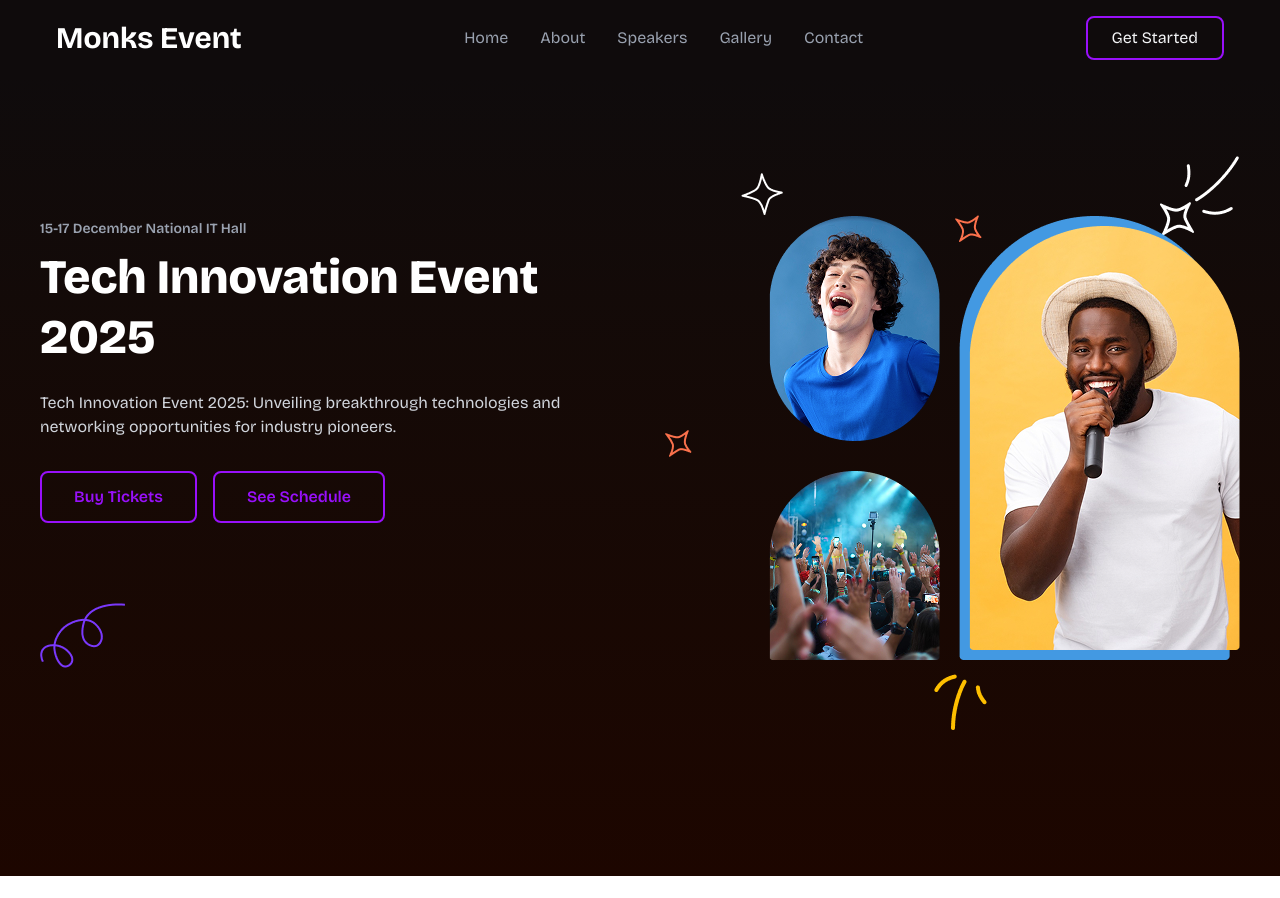
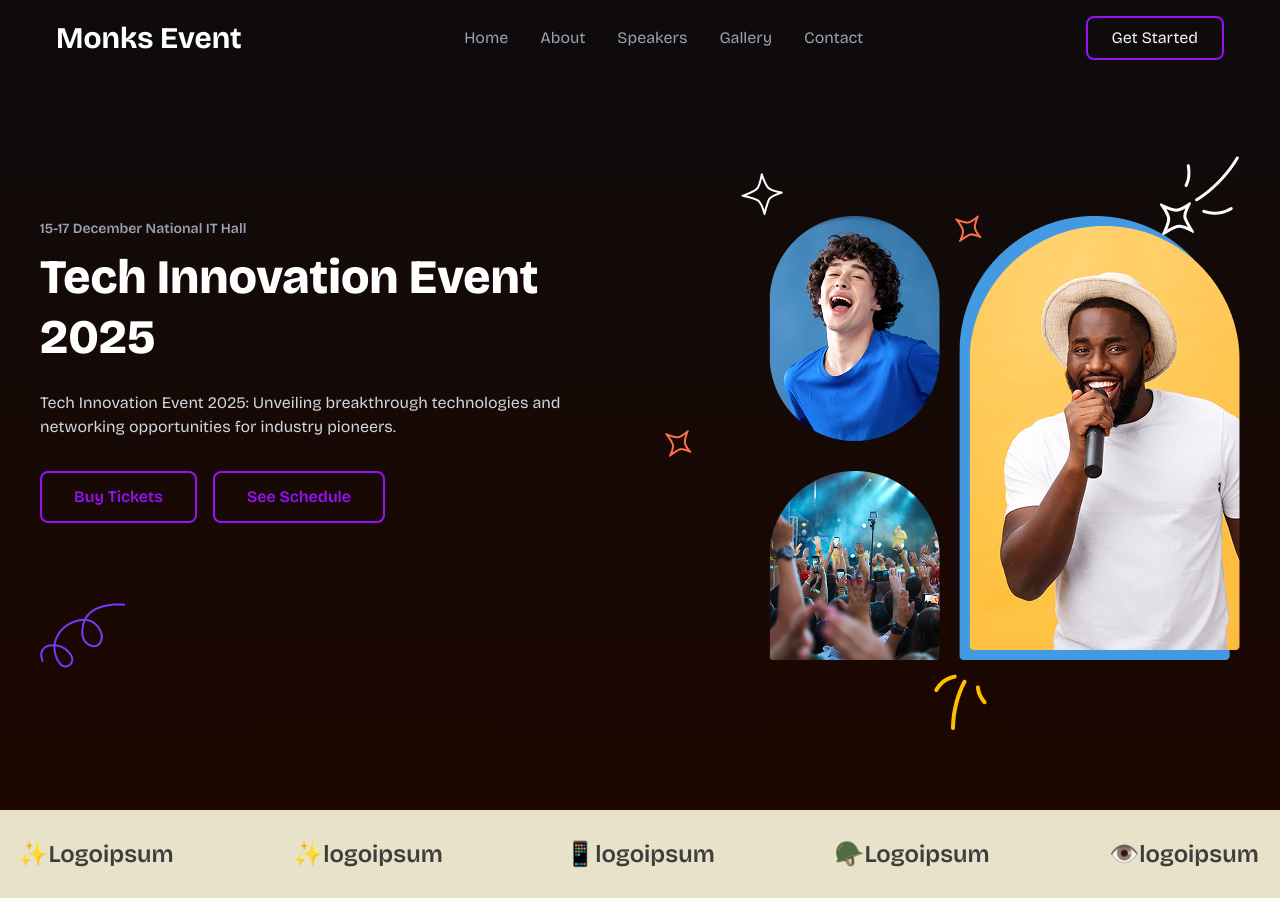
Before and after one commit to DsDigitalz/Event-Website, a React (Vite) app: page / in a window 1280 px wide. Before the commit the page ends 876 px from the top, so only its background shows below. Built offline with nearby package versions, Linux system fonts and the light colour scheme.

Commit message:
modified component LogoSlide.jsx

```diff
--- a/package.json
+++ b/package.json
@@ -13,6 +13,7 @@
     "@tailwindcss/vite": "^4.1.13",
     "react": "^19.1.1",
     "react-dom": "^19.1.1",
+    "react-icons": "^5.5.0",
     "tailwindcss": "^4.1.13"
   },
   "devDependencies": {
--- a/src/App.jsx
+++ b/src/App.jsx
@@ -1,12 +1,14 @@
 import React from "react";
 import Navbar from "./Components/Navbar";
 import Hero from "./Components/Hero";
+import LogoSlide from "./Components/LogoSLide";
 
 export default function App() {
   return (
     <div>
       <Navbar />
       <Hero />
+      <LogoSlide />
     </div>
   );
 }
--- a/src/Components/Hero.jsx
+++ b/src/Components/Hero.jsx
@@ -2,7 +2,7 @@ import React from "react";
 
 export default function Hero() {
   return (
-    <section className="relative overflow-hidden bg-gradient-to-b from-[#0F0B0C] to-[#1d0600] py-20 text-white h-screen">
+    <section className="relative overflow-hidden bg-gradient-to-b from-[#0F0B0C] to-[#1d0600] py-20  text-white">
       <div className="max-w-[1440px] container mx-auto flex flex-col items-center justify-between gap-12 px-4 md:flex-row lg:px-10">
         {/* Left Content Section */}
         <div className="max-w-xl text-center md:text-left">
@@ -24,13 +24,13 @@ export default function Hero() {
               See Schedule
             </button>
           </div>
-          <div className="mt-20">
+          <div className="mt-20 hidden md:block">
             <img src="herovector1.png" alt="" />
           </div>
         </div>
 
         {/* Right Image Collage Section */}
-        <div>
+        <div className="hidden md:block">
           <img src="herovector2.png" alt="" />
         </div>
         <div>
--- a/src/Components/LogoSlide.jsx
+++ b/src/Components/LogoSlide.jsx
@@ -0,0 +1,42 @@
+import React from "react";
+
+function LogoSlide() {
+  return (
+    <section className=" bg-[#E7E2C9] py-7 ">
+      <div className="max-w-[1440px] mx-auto text-lg gap-20 lg:text-2xl grid justify-items-center grid-cols-3  sm:grid-cols-5 text-[#3F3C3D] ">
+        <div className="flex items-center ">
+          <span role="img" aria-label="sparks">
+            ✨
+          </span>
+          <span className="font-semibold ">Logoipsum</span>
+        </div>
+        <div className="flex items-center">
+          <span role="img" aria-label="sparks">
+            ✨
+          </span>
+          <span className="font-semibold ">logoipsum</span>
+        </div>
+        <div className="flex items-center ">
+          <span role="img" aria-label="logo-icon">
+            📱
+          </span>
+          <span className="font-semibold ">logoipsum</span>
+        </div>
+        <div className="flex items-center ">
+          <span role="img" aria-label="logo-icon">
+            🪖
+          </span>
+          <span className="font-semibold ">Logoipsum</span>
+        </div>
+        <div className="flex items-center ">
+          <span role="img" aria-label="logo-icon">
+            👁️
+          </span>
+          <span className="font-semibold ">logoipsum</span>
+        </div>
+      </div>
+    </section>
+  );
+}
+
+export default LogoSlide;
```
Also changed, not shown: 1 other file (tests, documents, lock files or other folders).
